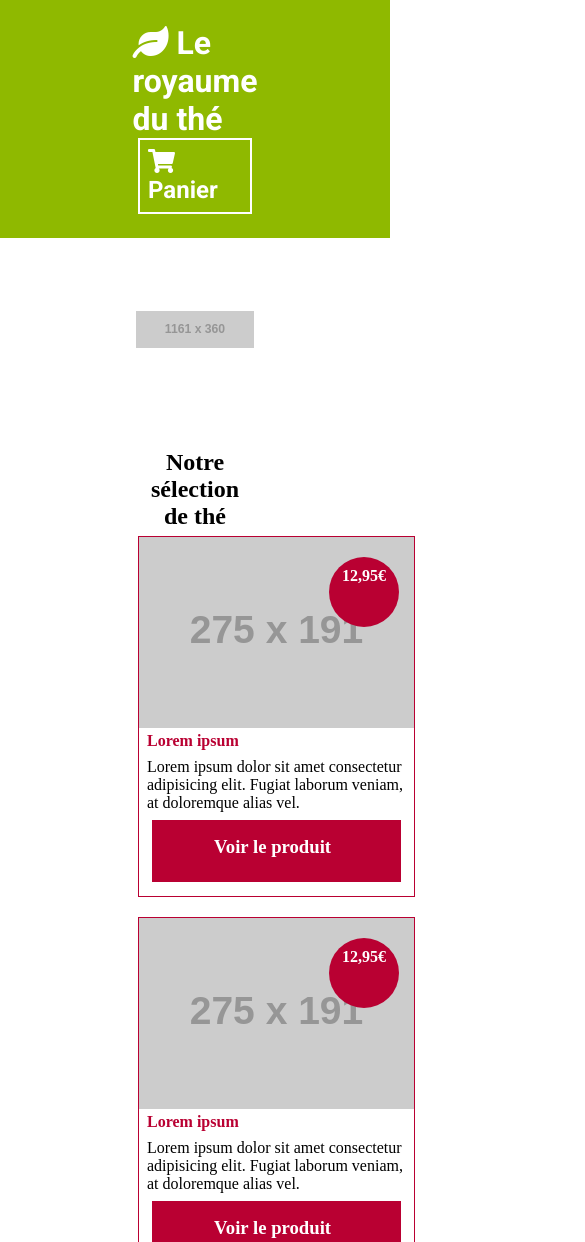
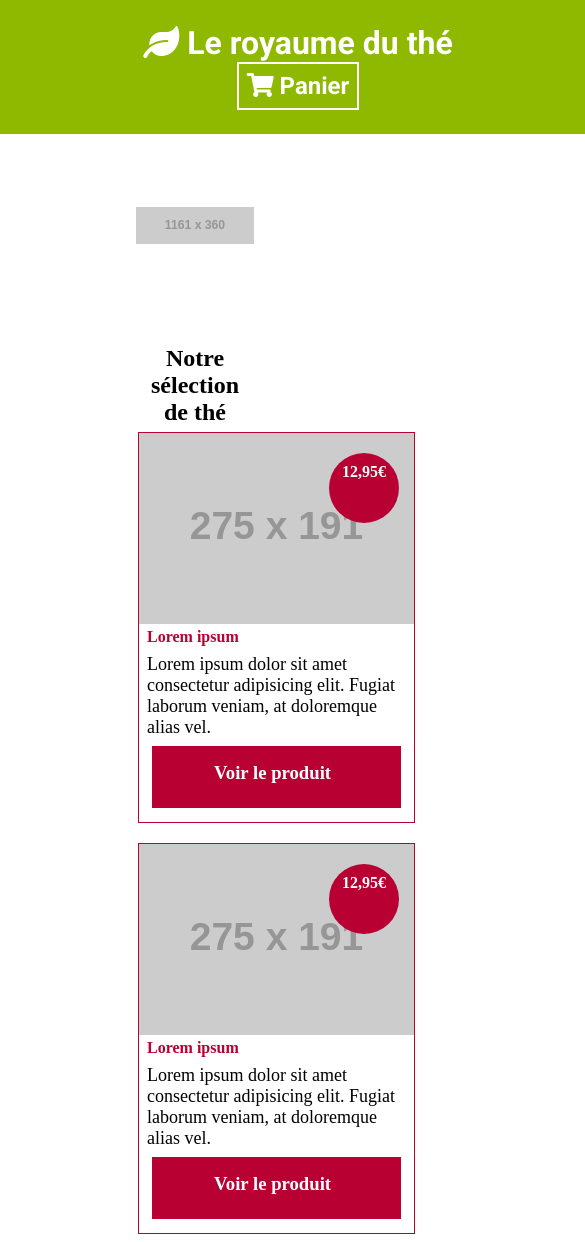
Before and after one commit to samuelrochwerg/Le-Royaume-du-the, a website: page index.html in a window 390 px wide. Shown: the top 1242 px of the page, 585 px wide, since content can reach past the window. Drawn offline with Linux system fonts and the light colour scheme; placeholder pictures from the web are drawn by us; a web font is replaced by a local one.

Commit message:
fin responsive

```diff
--- a/sass/base/_base.scss
+++ b/sass/base/_base.scss
@@ -1,6 +1,10 @@
 * {
     padding: 0;
     margin: 0;
+}
+
+p {
+    font-size: 18px;
 }
 
 .all {
--- a/sass/layouts/_footer.scss
+++ b/sass/layouts/_footer.scss
@@ -5,6 +5,7 @@ footer {
     padding: 24px 138px;
     background-color: #8fb900;
     max-width: 1440px;
+    min-width: 320px;
     color: #FFF;
         @media only screen and (max-width: 425px) {
             flex-direction: column;
@@ -22,3 +23,7 @@ footer {
             margin-right: 12px;
         }
 }
+
+footer h2 {
+    margin-right: 15px;
+}
--- a/sass/layouts/_header.scss
+++ b/sass/layouts/_header.scss
@@ -1,6 +1,7 @@
 header {
     background-color: #8fb900;
     max-width: 1440px;
+    min-width: 320px;
     padding: 24px 138px;
 }
 
--- a/sass/pages/_index.scss
+++ b/sass/pages/_index.scss
@@ -99,6 +99,9 @@
         margin: auto auto;
         margin-bottom: 20px;
     }
+    .categorie__the {
+        margin: auto auto;
+    }
     .titre__the {
         text-align: center;
     }
```
Also changed, not shown: public/css/style.css, 1 other file.
